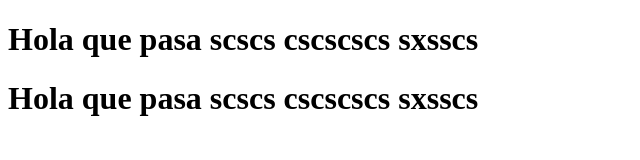
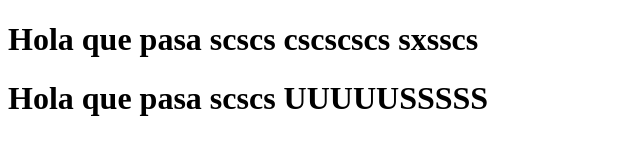
Before and after one commit to pacomacho/Nueva-carpeta, a plain HTML site: page index.html in a window 1280 px wide. Shown: the whole page, without its empty margins (0-640 px from the left). Drawn offline with Linux system fonts and the light colour scheme.

Commit message:
cambio para RENDER

```diff
--- a/index.html
+++ b/index.html
@@ -7,6 +7,6 @@
 </head>
 <body>
     <h1>Hola que pasa scscs cscscscs sxsscs</h1>
-    <h1>Hola que pasa scscs cscscscs sxsscs</h1>
+    <h1>Hola que pasa scscs UUUUUSSSSS</h1>
 </body>
 </html>
```
